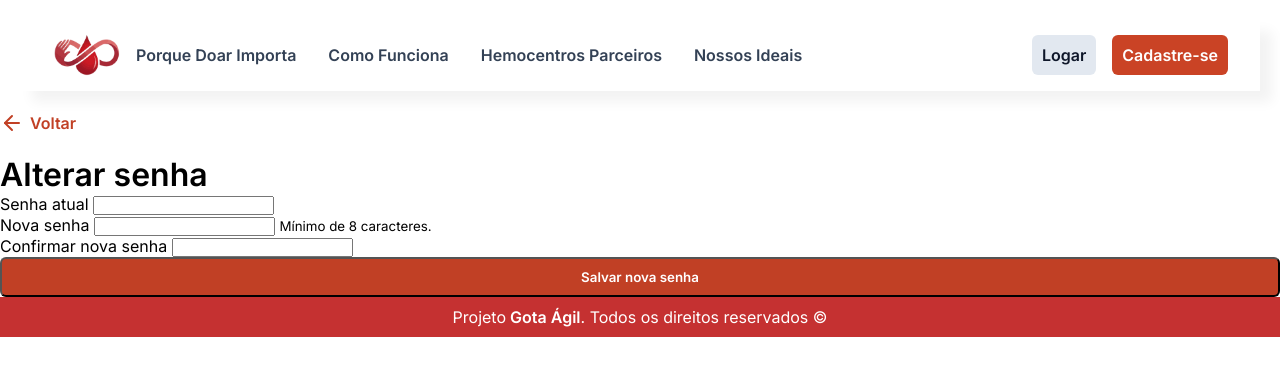
After one commit to ArturH16/gotaAgil, a Node server app: template src/views/alterar_senha.handlebars in a window 1280 px wide. The commit adds this page. Shown: the top 376 px of the page. Run offline with Node 20, Linux system fonts and the light colour scheme; the template is opened without the code that fills it, so the values that code supplies are empty; some libraries are stand-ins or nearby versions.

Commit message:
adicao tela alteracao senha

```diff
--- a/src/controllers/usuarioController.js
+++ b/src/controllers/usuarioController.js
@@ -8,6 +8,7 @@ const {urlFoto} = require("../utils/fotos")
 const estados = require("../utils/estados")
 const interesseDAO = require("../models/interesseDAO")
 const  {redirecionarComAviso } = require("../utils/flash")
+const bcrypt = require("bcrypt")
 
 const TIPOS_SANGUINEOS =  ["A+", "A-", "B+", "B-", "AB+", "AB-", "O+", "O-"]
 const SIGLAS = ESTADOS.map((e) => e.sigla)
--- /dev/null
+++ b/src/views/alterar_senha.handlebars
@@ -0,0 +1,34 @@
+<div class="formCampanhaContainer">
+    <a href="/usuario/perfil" class="voltar" title="Voltar">
+        <svg xmlns="http://www.w3.org/2000/svg" width="24" height="24" viewBox="0 0 24 24" fill="none" stroke="currentColor" stroke-width="2" stroke-linecap="round" stroke-linejoin="round"><path d="m12 19-7-7 7-7"/><path d="M19 12H5"/></svg>
+        <span>Voltar</span>
+    </a>
+
+    <h1>Alterar senha</h1>
+
+    {{#if erros}}
+        <ul class="listaErros">
+            {{#each erros}}<li>{{this}}</li>{{/each}}
+        </ul>
+    {{/if}}
+
+    <form method="POST" action="/usuario/perfil/senha" class="formCampanha">
+        <div class="campoForm">
+            <label for="senhaAtual">Senha atual</label>
+            <input type="password" id="senhaAtual" name="senhaAtual" autocomplete="current-password" required>
+        </div>
+
+        <div class="campoForm">
+            <label for="novaSenha">Nova senha</label>
+            <input type="password" id="novaSenha" name="novaSenha" autocomplete="new-password" minlength="8" required>
+            <small>Mínimo de 8 caracteres.</small>
+        </div>
+
+        <div class="campoForm">
+            <label for="confirmarSenha">Confirmar nova senha</label>
+            <input type="password" id="confirmarSenha" name="confirmarSenha" autocomplete="new-password" minlength="8" required>
+        </div>
+
+        <button type="submit" class="btn-interesse">Salvar nova senha</button>
+    </form>
+</div>
--- a/src/views/perfil_doador.handlebars
+++ b/src/views/perfil_doador.handlebars
@@ -1,3 +1,4 @@
+{{>flash}}
 <div id="perfilDoador">
     <a href="/usuario" class="voltar" title="Voltar">
         <svg xmlns="http://www.w3.org/2000/svg" width="24" height="24" viewBox="0 0 24 24" fill="none" stroke="currentColor" stroke-width="2" stroke-linecap="round" stroke-linejoin="round"><path d="m12 19-7-7 7-7"/><path d="M19 12H5"/></svg>
@@ -51,7 +52,7 @@
         <button type="submit" id="btnSalvar" class="btn-interesse" hidden>Salvar alterações</button>
     </form>
 
-    <a href="/alterar-senha" class="linkSecundario">Alterar senha</a>
+    <a href="/usuario/perfil/senha" class="linkSecundario">Alterar senha</a>
 
    <div class="minhasCampanhasInteresse">
   <h2>Minhas campanhas de interesse</h2>
@@ -75,3 +76,4 @@
 </div>
 
 <script src="/js/perfilDoador.js"></script>
+<script src="/js/flash.js"></script>
```
